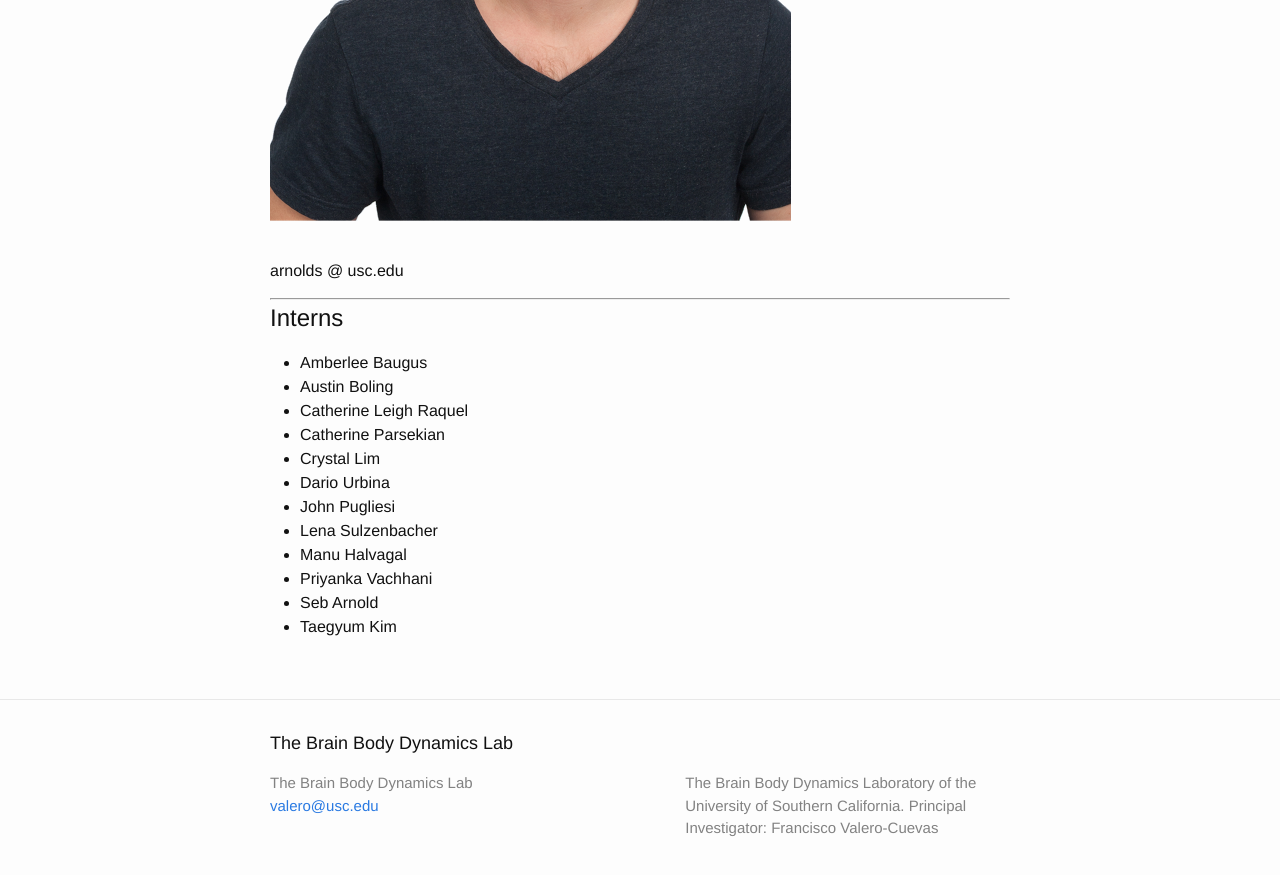
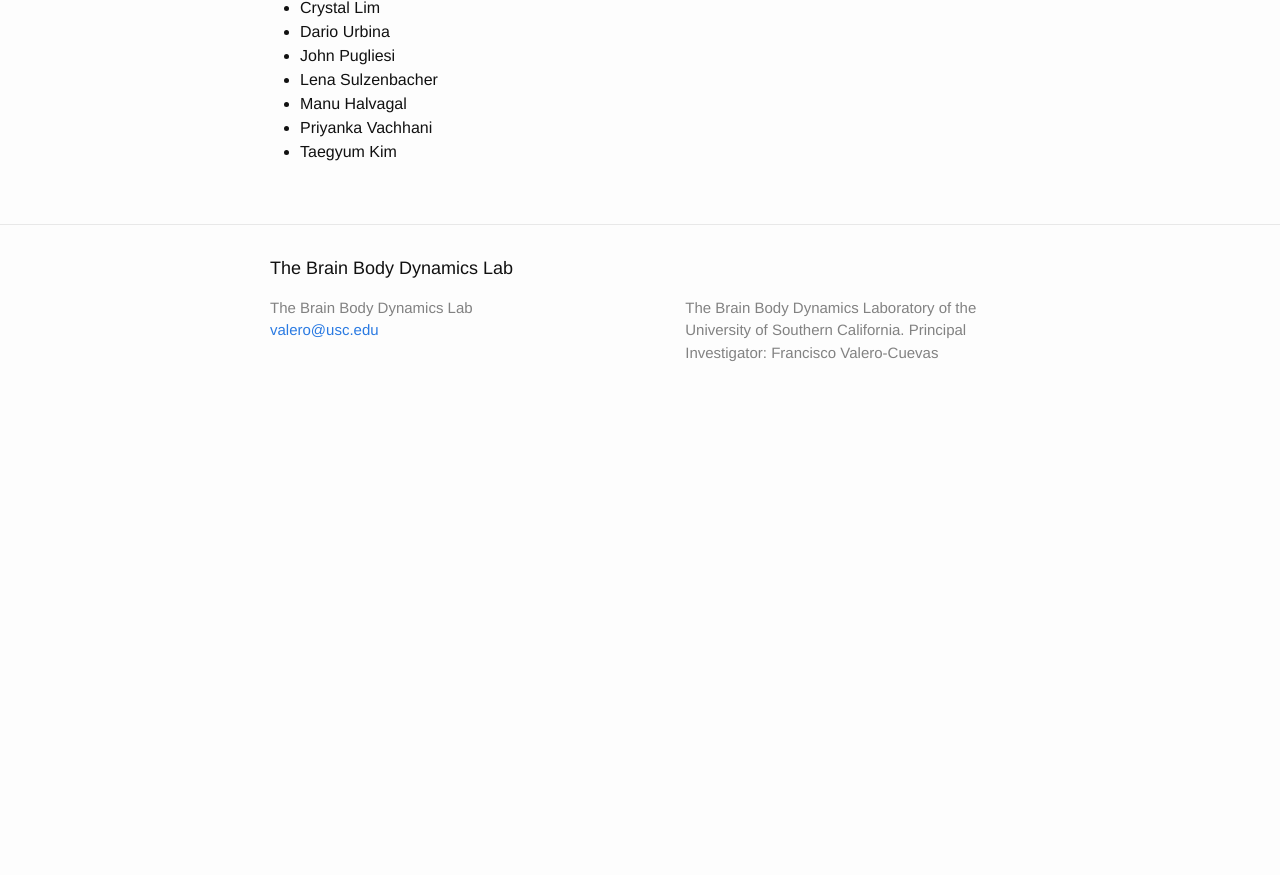
Before and after one commit to usc-bbdl/usc-bbdl.github.io, a Jekyll site: the page built from about.md, in a window 1280 px wide and 900 px high, scrolled down 4664 px. Shown: the top 875 px of the window. Built offline with Jekyll 4.4.1, drawn with Linux system fonts in a browser that asks for light colours; after the commit the page ends 5088 px from its top, so only the background shows below that.

Commit message:
seb: Resized picture and removed double name

```diff
--- a/about.md
+++ b/about.md
@@ -96,7 +96,8 @@
 
 # [Séb Arnold](http://seba1511.com)
 Mathematical Optimization for Deep Reinforcement Learning.
-<img src="https://valerolab.org/Photos/seb.png">
+
+<img src="https://valerolab.org/Photos/seb.png" width="150px" />
 arnolds @ usc.edu
 
 
@@ -116,5 +117,4 @@
 * Lena Sulzenbacher
 * Manu Halvagal
 * Priyanka Vachhani
-* Seb Arnold
 * Taegyum Kim
```
